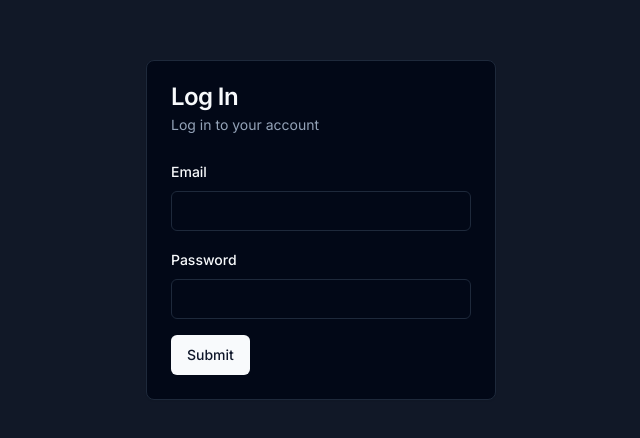
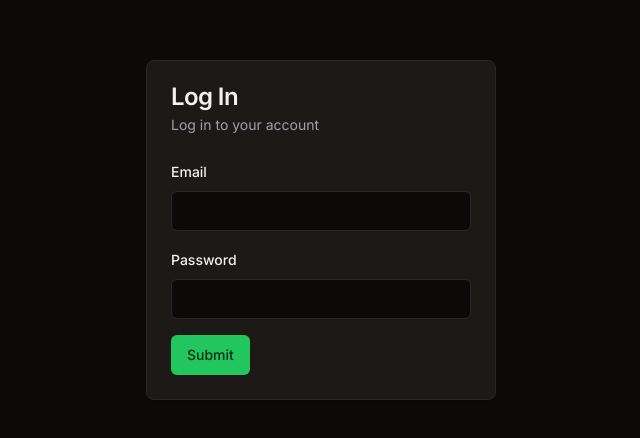
Before and after one commit to jharris711/resume-app, a Next.js app: page /auth/login in a window 1280 px wide. Shown: the part 170-608 px from the top of the page, without its empty margins (319-959 px from the left). Built offline with nearby package versions, Linux system fonts and the light colour scheme.

Commit message:
Create themed CSS vars

```diff
--- a/src/app/auth/layout.tsx
+++ b/src/app/auth/layout.tsx
@@ -6,7 +6,7 @@
   children: React.ReactNode;
 }>) => {
   return (
-    <div className='flex flex-col items-center justify-center min-h-screen bg-gray-50 dark:bg-gray-900'>
+    <div className='flex flex-col items-center justify-center min-h-screen'>
       {children}
     </div>
   );
--- a/src/app/globals.css
+++ b/src/app/globals.css
@@ -5,64 +5,47 @@
 @layer base {
   :root {
     --background: 0 0% 100%;
-    --foreground: 222.2 84% 4.9%;
-
+    --foreground: 240 10% 3.9%;
     --card: 0 0% 100%;
-    --card-foreground: 222.2 84% 4.9%;
-
+    --card-foreground: 240 10% 3.9%;
     --popover: 0 0% 100%;
-    --popover-foreground: 222.2 84% 4.9%;
-
-    --primary: 222.2 47.4% 11.2%;
-    --primary-foreground: 210 40% 98%;
-
-    --secondary: 210 40% 96.1%;
-    --secondary-foreground: 222.2 47.4% 11.2%;
-
-    --muted: 210 40% 96.1%;
-    --muted-foreground: 215.4 16.3% 46.9%;
-
-    --accent: 210 40% 96.1%;
-    --accent-foreground: 222.2 47.4% 11.2%;
-
+    --popover-foreground: 240 10% 3.9%;
+    --primary: 142.1 76.2% 36.3%;
+    --primary-foreground: 355.7 100% 97.3%;
+    --secondary: 240 4.8% 95.9%;
+    --secondary-foreground: 240 5.9% 10%;
+    --muted: 240 4.8% 95.9%;
+    --muted-foreground: 240 3.8% 46.1%;
+    --accent: 240 4.8% 95.9%;
+    --accent-foreground: 240 5.9% 10%;
     --destructive: 0 84.2% 60.2%;
-    --destructive-foreground: 210 40% 98%;
-
-    --border: 214.3 31.8% 91.4%;
-    --input: 214.3 31.8% 91.4%;
-    --ring: 222.2 84% 4.9%;
-
+    --destructive-foreground: 0 0% 98%;
+    --border: 240 5.9% 90%;
+    --input: 240 5.9% 90%;
+    --ring: 142.1 76.2% 36.3%;
     --radius: 0.5rem;
   }
 
   .dark {
-    --background: 222.2 84% 4.9%;
-    --foreground: 210 40% 98%;
-
-    --card: 222.2 84% 4.9%;
-    --card-foreground: 210 40% 98%;
-
-    --popover: 222.2 84% 4.9%;
-    --popover-foreground: 210 40% 98%;
-
-    --primary: 210 40% 98%;
-    --primary-foreground: 222.2 47.4% 11.2%;
-
-    --secondary: 217.2 32.6% 17.5%;
-    --secondary-foreground: 210 40% 98%;
-
-    --muted: 217.2 32.6% 17.5%;
-    --muted-foreground: 215 20.2% 65.1%;
-
-    --accent: 217.2 32.6% 17.5%;
-    --accent-foreground: 210 40% 98%;
-
+    --background: 20 14.3% 4.1%;
+    --foreground: 0 0% 95%;
+    --card: 24 9.8% 10%;
+    --card-foreground: 0 0% 95%;
+    --popover: 0 0% 9%;
+    --popover-foreground: 0 0% 95%;
+    --primary: 142.1 70.6% 45.3%;
+    --primary-foreground: 144.9 80.4% 10%;
+    --secondary: 240 3.7% 15.9%;
+    --secondary-foreground: 0 0% 98%;
+    --muted: 0 0% 15%;
+    --muted-foreground: 240 5% 64.9%;
+    --accent: 12 6.5% 15.1%;
+    --accent-foreground: 0 0% 98%;
     --destructive: 0 62.8% 30.6%;
-    --destructive-foreground: 210 40% 98%;
-
-    --border: 217.2 32.6% 17.5%;
-    --input: 217.2 32.6% 17.5%;
-    --ring: 212.7 26.8% 83.9%;
+    --destructive-foreground: 0 85.7% 97.3%;
+    --border: 240 3.7% 15.9%;
+    --input: 240 3.7% 15.9%;
+    --ring: 142.4 71.8% 29.2%;
   }
 }
 
```
